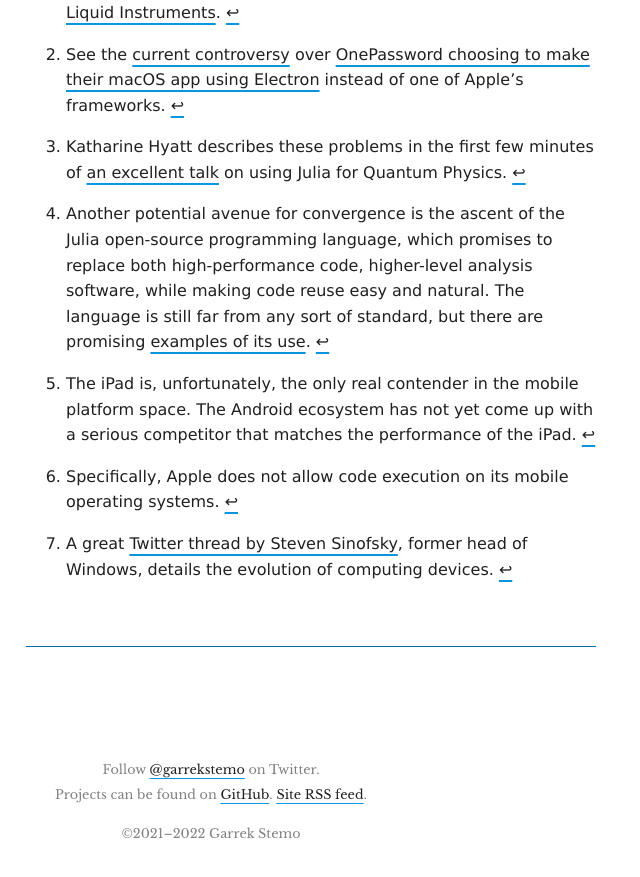
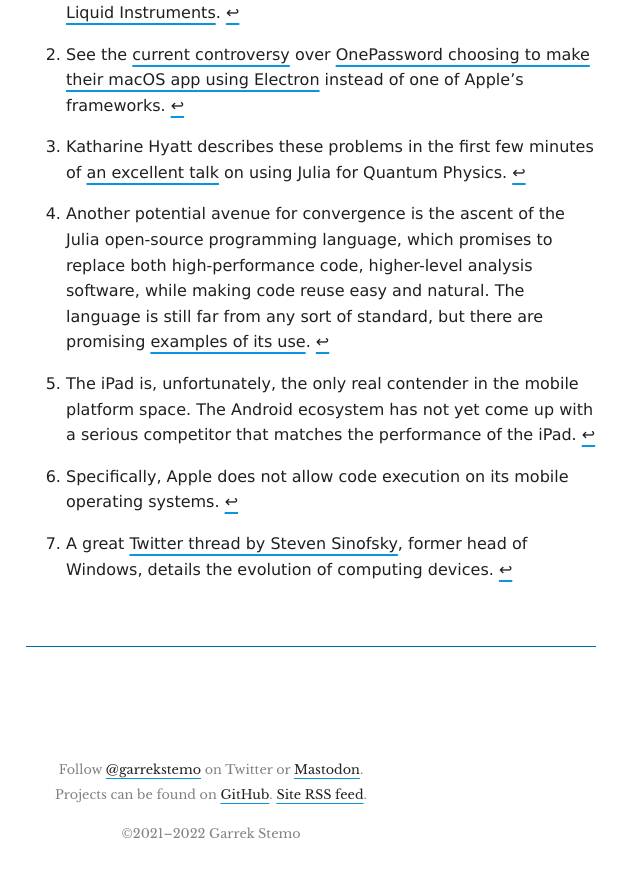
Before and after one commit to garrekstemo/garrekstemo.github.io, a Jekyll site: the page built from index.html, in a window 1280 px wide and 900 px high, scrolled down 16931 px. Shown: the top 877 px of the window, without its empty margins (429-1069 px from the left). Built offline with Jekyll 4.4.1, drawn with Linux system fonts in a browser that asks for light colours.

Commit message:
Add Mastodon link

```diff
--- a/_includes/footer.html
+++ b/_includes/footer.html
@@ -1,5 +1,5 @@
 <footer>
-	Follow <a href="https://twitter.com/garrekstemo">@garrekstemo</a> on Twitter.<br>
+	Follow <a href="https://twitter.com/garrekstemo">@garrekstemo</a> on Twitter or <a rel="me" href="https://qubit-social.xyz/@GarrekStemo">Mastodon</a>.<br>
 	Projects can be found on <a href="https://github.com/garrekstemo">GitHub</a>. <a href="/feed.xml">Site RSS feed</a>.<br>
 	<p>©2021&ndash;2022 Garrek Stemo</p>
 </footer>
```
